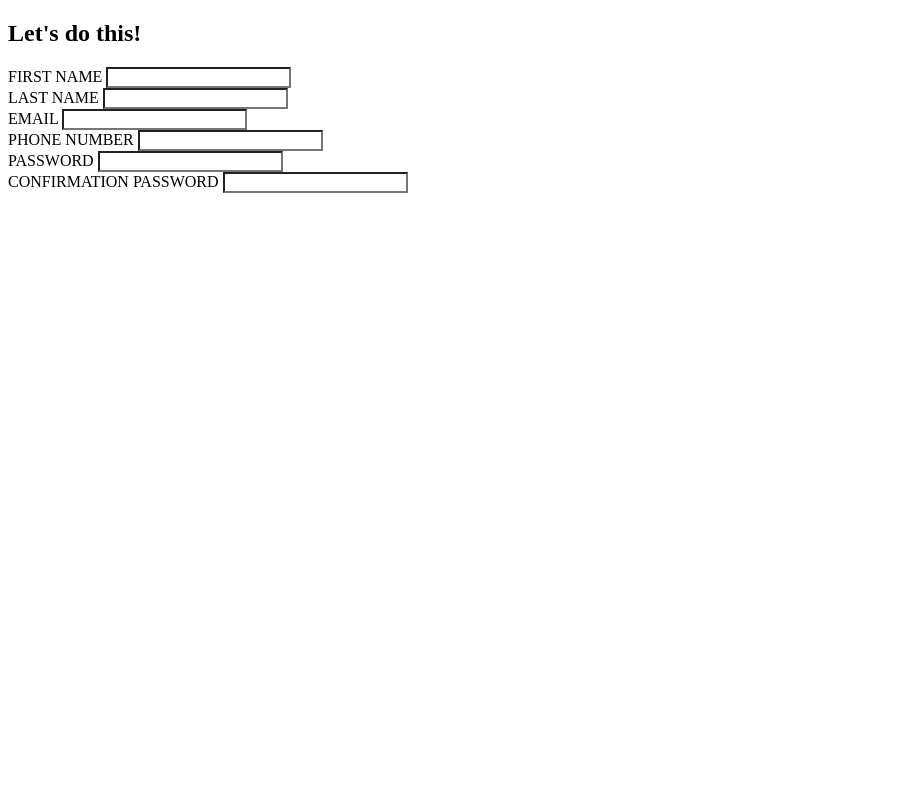
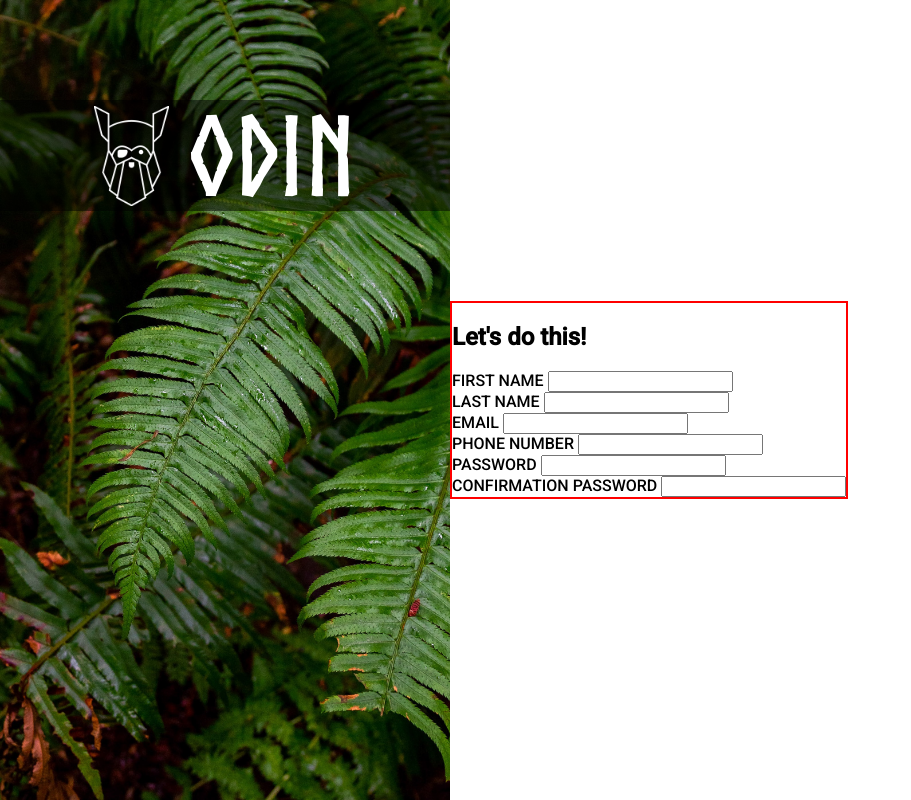
Before and after one commit to BMP29/Project-Sign-up-Form, a plain HTML site: page index.html in a window 1280 px wide. Shown: the whole page, without its empty margins (0-911 px from the left). Drawn offline with Linux system fonts and the light colour scheme.

Commit message:
Left side done and basic CSS applied to the page
Left side of the page was done
Alignment, sizes, displays types, fonts, colors and margins applied

```diff
--- a/index.html
+++ b/index.html
@@ -6,9 +6,22 @@
     <link rel="stylesheet" href="./style.css">
 </head>
 <body>
+
+    <main>
+        <div class="left-side">
+            <div class="background"></div>
+
+            <div class="logo">
+                <img src="./imgs/odin-lined.png" alt="">
+                <h1>ODIN</h1>
+            </div>
+        </div>
+
+
         <form action="">
             <h2>Let's do this!</h2>
 
+            <div class="form-table">
                 <div class="form-row">
                     <label for="first_name">FIRST NAME</label>
                     <input type="text" id="first_name" name="first_name">
@@ -38,6 +51,8 @@
                     <label for="pwdConfirmation">CONFIRMATION PASSWORD</label>
                     <input type="password" name="pwdConfirmation" id="pwdConfirmation">
                 </div>
+            </div>
         </form>
+    </main>
 </body>
 </html>
--- a/style.css
+++ b/style.css
@@ -1,3 +1,56 @@
-input {
-    appearance: none;
+@import url('https://fonts.googleapis.com/css2?family=Roboto:wght@500&display=swap');
+
+@font-face {
+    font-family: Norse;
+    src: url('./fonts/Norse-Bold.otf');
 }
+
+* {
+    box-sizing: border-box;
+}
+
+body {
+    font-family: "Roboto", Arial, Helvetica, sans-serif;
+    margin: 0;
+    padding: 0;
+}
+
+main {
+    display: flex;
+}
+
+.logo {
+    background-color: rgba(0, 0, 0, 0.5);
+    display: flex;
+    justify-content: center;
+    align-items: center;
+    gap: 20px;
+    width: max(450px, 30vw);
+
+    position: absolute;
+    top: 100px;
+
+    font-family: "Norse";
+    color: white;
+    font-size: 55px;
+}
+
+.left-side > .background {
+    background-image: url(./imgs/halie-west-25xggax4bSA-unsplash.jpg);
+    height: max(100vh, 561px);
+    width: max(450px, 30vw);
+    background-size: cover;
+}
+
+.logo img {
+    height: 100px;
+}
+
+h1, p {
+    margin: 0;
+}
+
+form {
+    border: 2px solid red;
+    align-self: center;
+}
```
Lines whose indentation alone changed are shown as unchanged.
